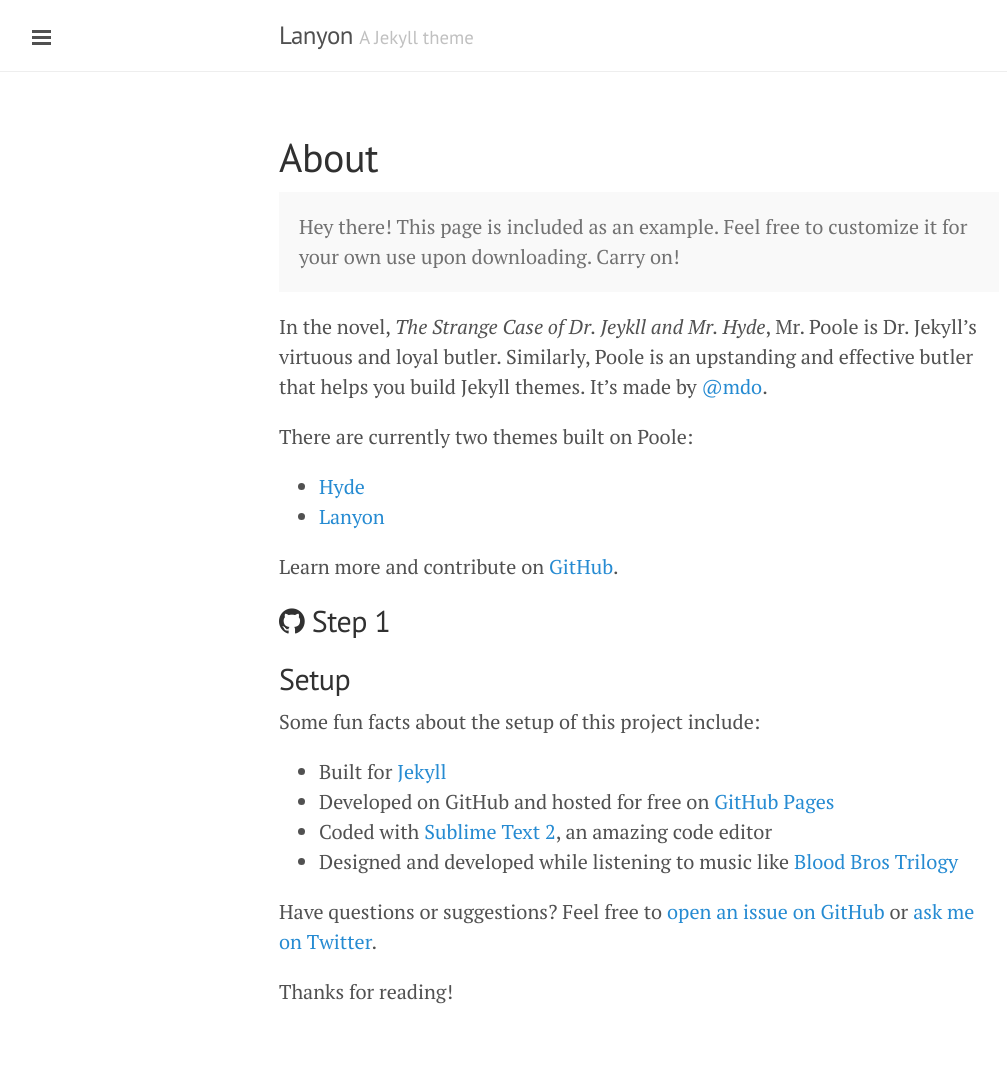
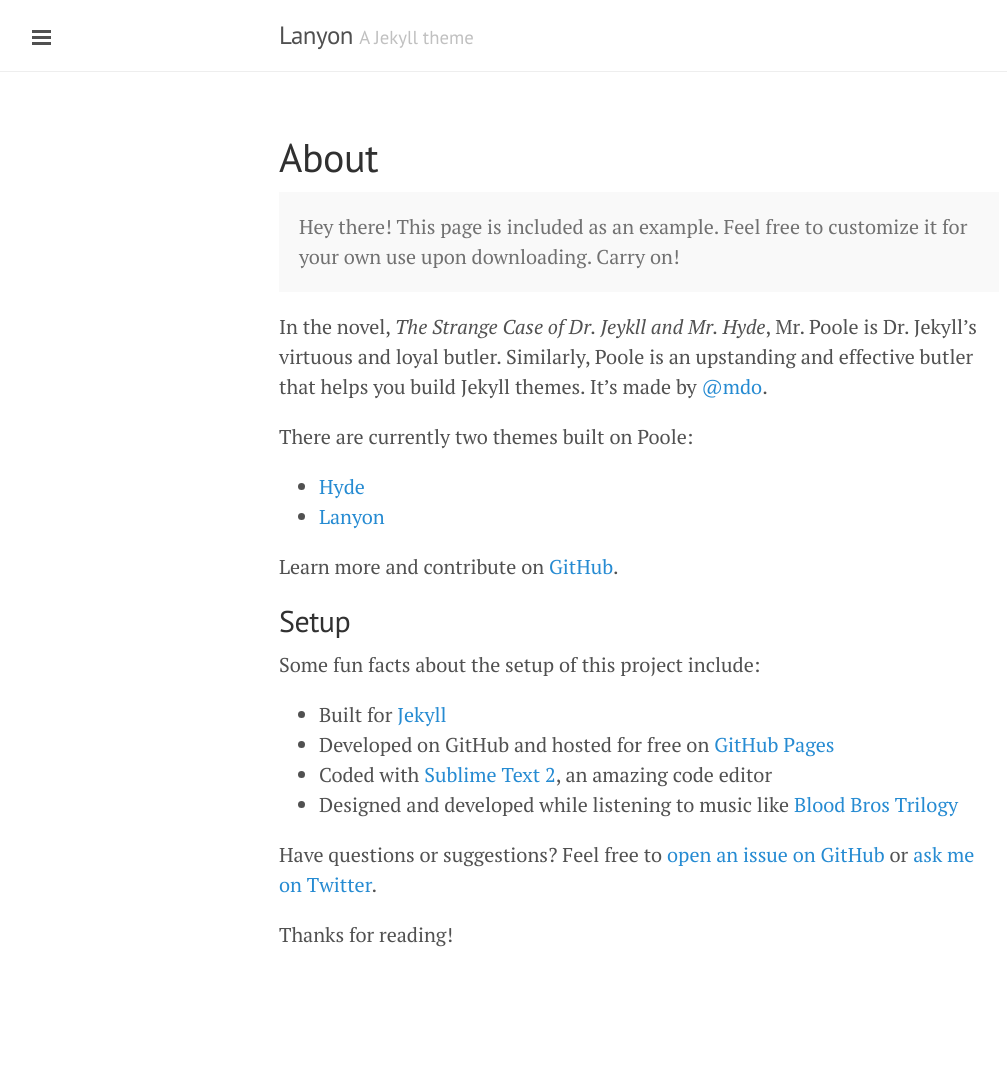
Before and after one commit to gmavrom33/gmavrom.github.io, a Jekyll site: the page built from about.md, in a window 1280 px wide. Shown: the whole page, without its empty margins (1-1008 px from the left). Built offline with Jekyll 4.4.1, drawn with Linux system fonts in a browser that asks for light colours; nearby versions of some CDN libraries; Markdown is read by kramdown in place of the engine named in the settings; after the commit the page ends 1030 px from its top, so only the background shows below that.

Commit message:
Update about.md

```diff
--- a/about.md
+++ b/about.md
@@ -16,8 +16,6 @@
 
 Learn more and contribute on [GitHub](https://github.com/poole).
 
-## <i class="fa fa-github"></i> Step 1
-
 ## Setup
 
 Some fun facts about the setup of this project include:
```
